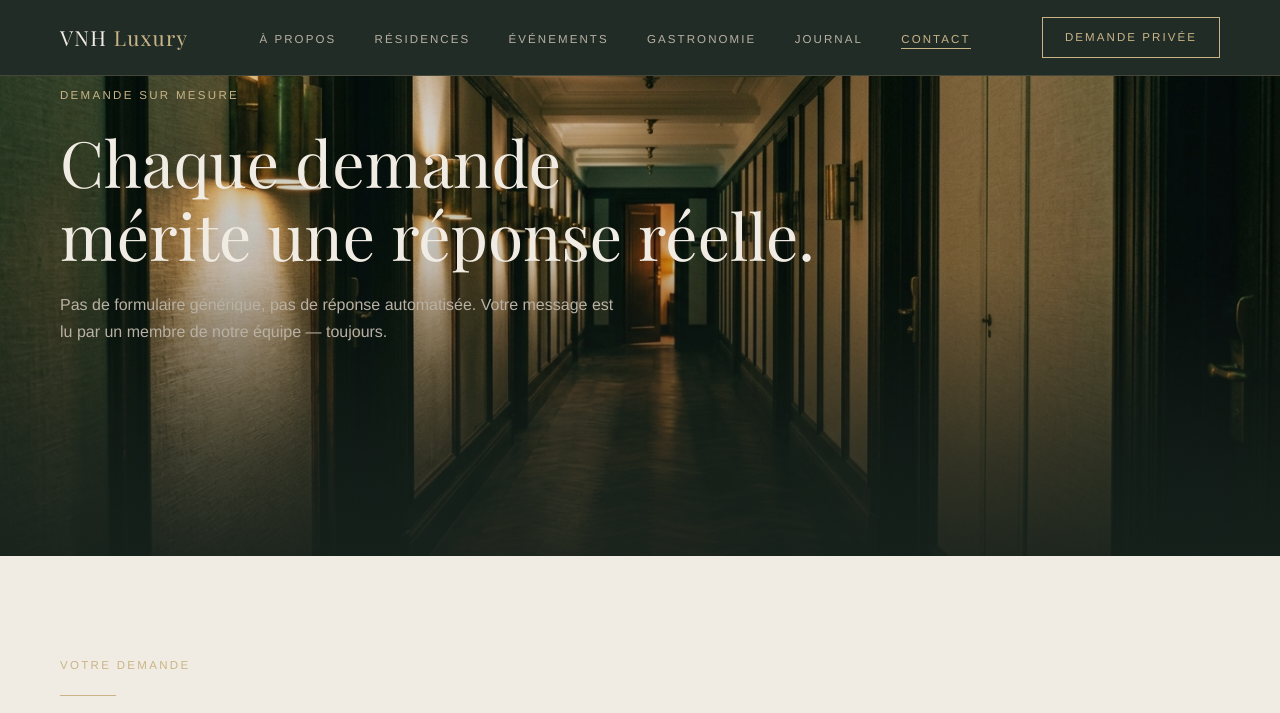
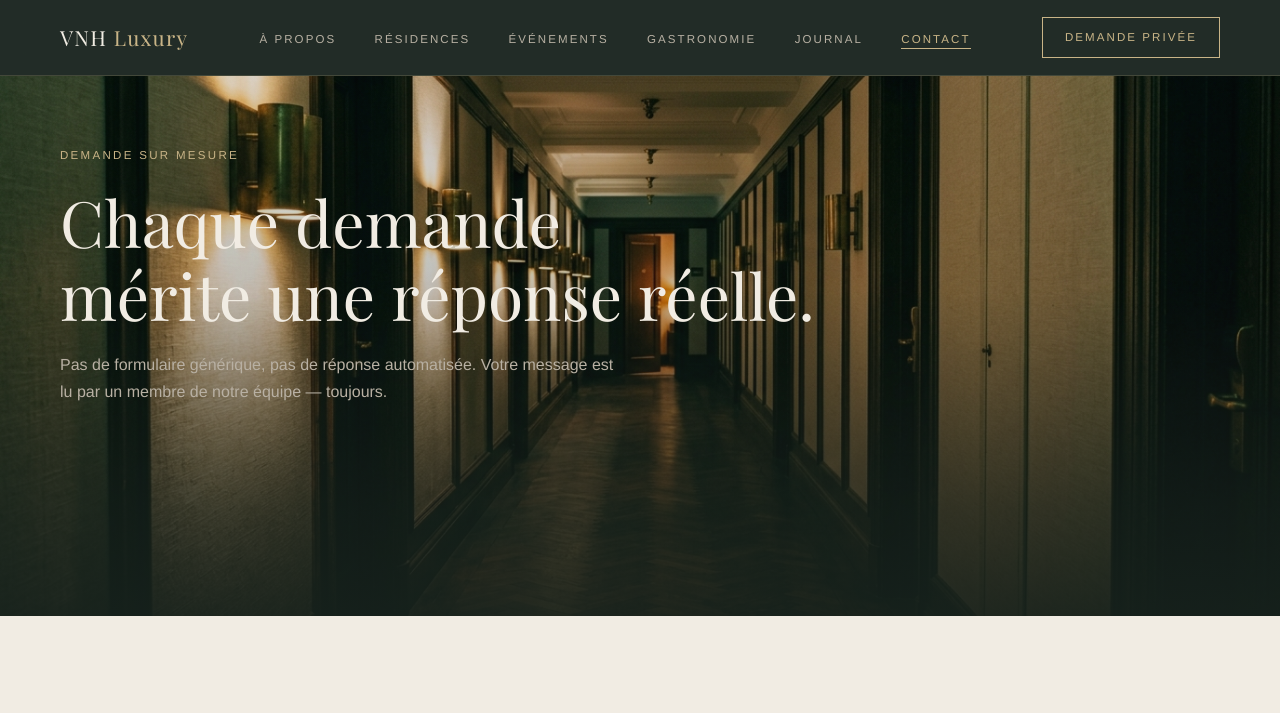
Before and after one commit to pmarlin33/site-oscar, a plain HTML site: page contact.html in a window 1280 px wide. Shown: the top 713 px of the page. Drawn offline with nearby package versions, Linux system fonts and the light colour scheme; a web font is replaced by a local one.

Commit message:
style: update styles in style.css

```diff
--- a/css/style.css
+++ b/css/style.css
@@ -219,15 +219,8 @@ section { padding: var(--section-v) 0; }
 }
 
 .hero--short {
-  height: 60vh;
-  min-height: 480px;
-}
-
-.hero--short .hero__content {
-  padding-top: calc(var(--nav-h) + 24px);
-  display: flex;
-  flex-direction: column;
-  justify-content: flex-end;
+  height: 65vh;
+  min-height: 540px;
 }
 
 .hero__img {
```
